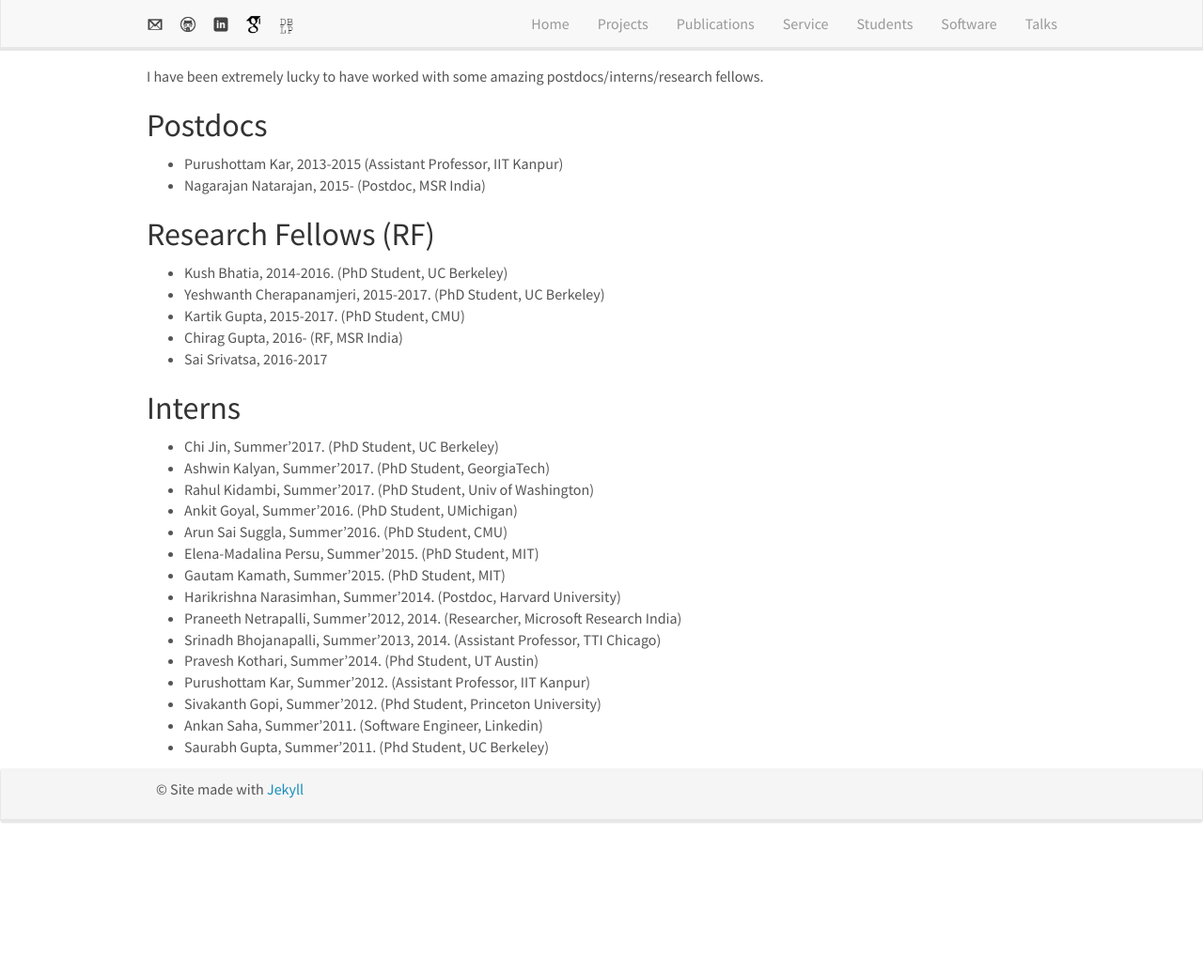
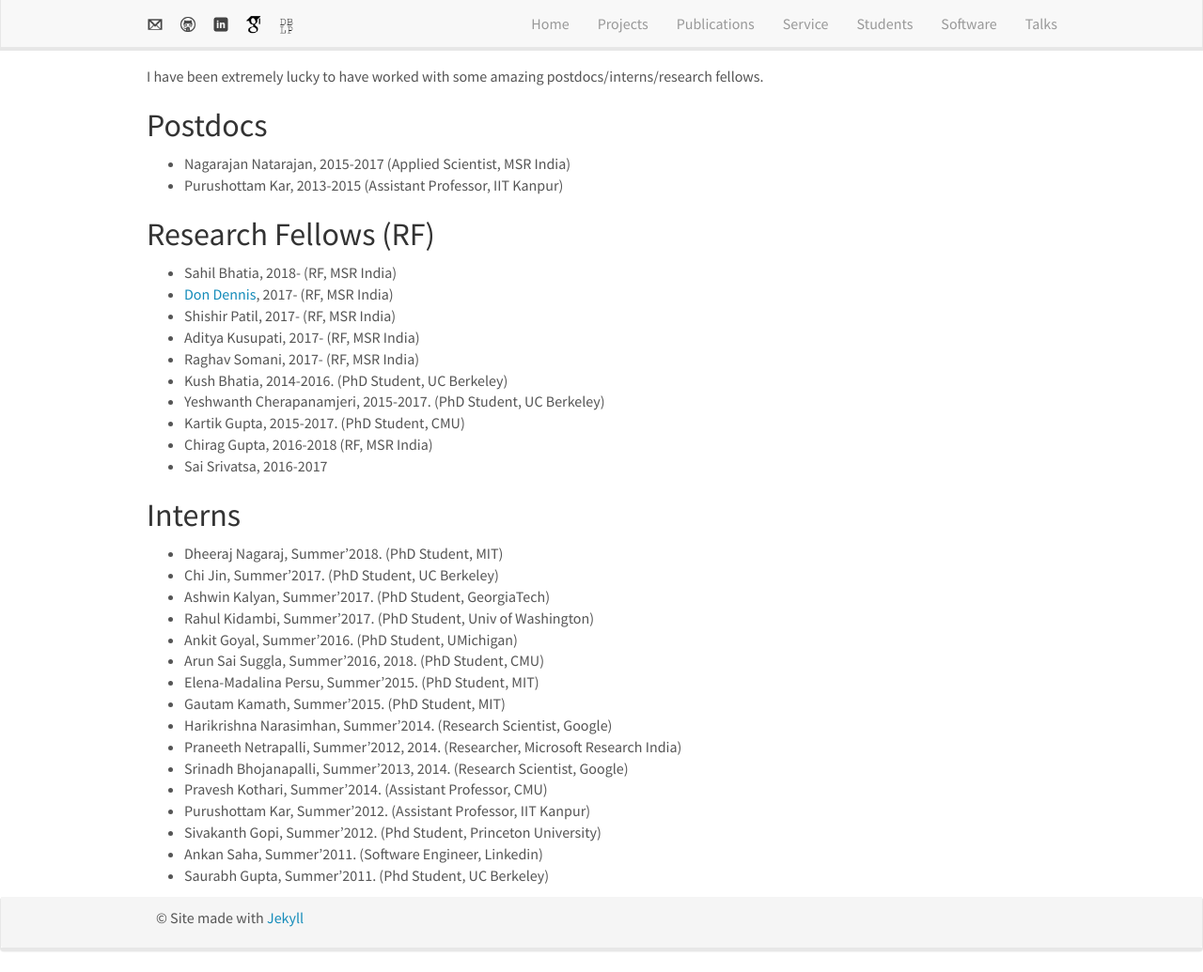
Before and after one commit to SachinG007/prateekjaingit.github.io, a Jekyll site: the page built from _pages/students.md, in a window 1280 px wide and 1035 px high. Shown: the whole window at 94% size. Built offline with Jekyll 4.4.1, drawn with Linux system fonts in a browser that asks for light colours; nearby versions of some CDN libraries.

Commit message:
new changes

```diff
--- a/_pages/students.md
+++ b/_pages/students.md
@@ -8,40 +8,51 @@ permalink: /students/
 I have been extremely lucky to have worked with some amazing postdocs/interns/research fellows.
 
 ## Postdocs
+* Nagarajan Natarajan, 2015-2017
+  (Applied Scientist, MSR India)
 * Purushottam Kar, 2013-2015
   (Assistant Professor, IIT Kanpur)
-* Nagarajan Natarajan, 2015-
-  (Postdoc, MSR India)
 
 
 ## Research Fellows (RF)
+* Sahil Bhatia, 2018-
+  (RF, MSR India)
+* <a href="https://dkdennis.xyz">Don Dennis</a>, 2017-
+  (RF, MSR India)
+* Shishir Patil, 2017-
+  (RF, MSR India)
+* Aditya Kusupati, 2017-
+  (RF, MSR India)
+* Raghav Somani, 2017-
+  (RF, MSR India)
 * Kush Bhatia, 2014-2016.
   (PhD Student, UC Berkeley)
 * Yeshwanth Cherapanamjeri, 2015-2017.
   (PhD Student, UC Berkeley)
 * Kartik Gupta, 2015-2017.
   (PhD Student, CMU)
-* Chirag Gupta, 2016-
+* Chirag Gupta, 2016-2018
   (RF, MSR India)
 * Sai Srivatsa, 2016-2017
 
 
 ## Interns
+* Dheeraj Nagaraj, Summer'2018. (PhD Student, MIT)
 * Chi Jin, Summer'2017. (PhD Student, UC Berkeley)
 * Ashwin Kalyan, Summer'2017. (PhD Student, GeorgiaTech)
 * Rahul Kidambi, Summer'2017. (PhD Student, Univ of Washington)
 * Ankit Goyal, Summer'2016. (PhD Student, UMichigan)
-* Arun Sai Suggla, Summer'2016. (PhD Student, CMU)
+* Arun Sai Suggla, Summer'2016, 2018. (PhD Student, CMU)
 * Elena-Madalina Persu, Summer'2015. (PhD Student, MIT)
 * Gautam Kamath, Summer'2015. (PhD Student, MIT)
 * Harikrishna Narasimhan, Summer'2014.
-  (Postdoc, Harvard University)
+  (Research Scientist, Google)
 * Praneeth Netrapalli, Summer'2012, 2014.
   (Researcher, Microsoft Research India)
 * Srinadh Bhojanapalli, Summer'2013, 2014.
-  (Assistant Professor, TTI Chicago)
+  (Research Scientist, Google)
 * Pravesh Kothari, Summer'2014.
-  (Phd Student, UT Austin)
+  (Assistant Professor, CMU)
 * Purushottam Kar, Summer'2012.
   (Assistant Professor, IIT Kanpur)
 * Sivakanth Gopi, Summer'2012.
```
Also changed, not shown: _data/news.yml (+7 -4 lines), 5 other files.
